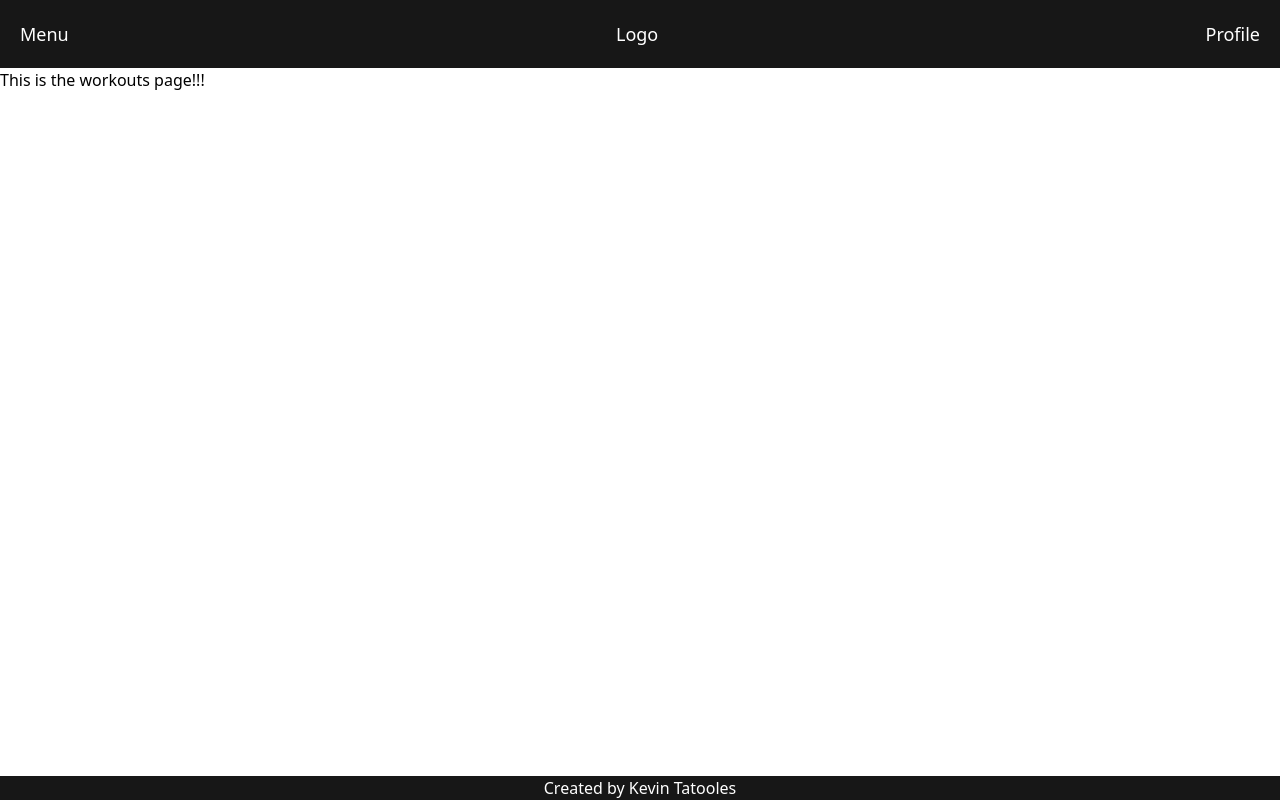
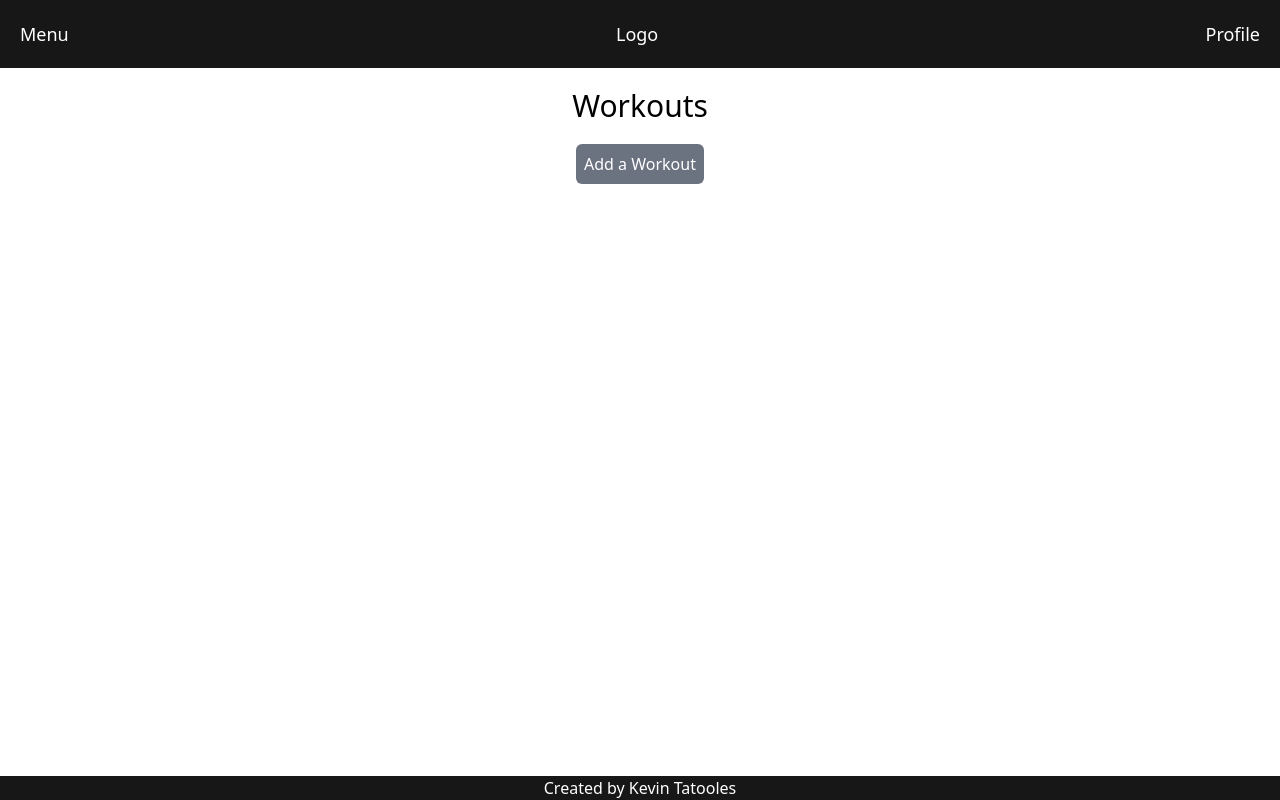
Before and after one commit to Tatooles/next-fitness-tracker, a Next.js app: page /workouts in a window 1280 px wide. Built offline with nearby package versions, Linux system fonts and the light colour scheme.

Commit message:
Start working on modal

```diff
--- /dev/null
+++ b/app/workouts/AddWorkoutModal.tsx
@@ -0,0 +1,20 @@
+export default function AddWorkoutModal({
+  children,
+  isOpen,
+  handleClose,
+}: {
+  children: any;
+  isOpen: boolean;
+  handleClose: () => void;
+}) {
+  if (!isOpen) return null;
+
+  // This is where we will use a portal
+  // Return two divs within that portal, the actual modal with the children inside, and the background 1/2 opacity div
+  return (
+    <div className="p-5 text-center">
+      <h1 className="mb-5 text-3xl">Add Workout</h1>
+      <div>Create some fields to fill out</div>
+    </div>
+  );
+}
--- a/app/workouts/page.tsx
+++ b/app/workouts/page.tsx
@@ -5,5 +5,12 @@ export default function Home() {
    * Create a modal to enter the info
    * Display the list of workouts
    */
-  return <div className="">This is the workouts page!!!</div>;
+  return (
+    <div className="p-5 text-center">
+      <h1 className="mb-5 text-3xl">Workouts</h1>
+      <button className=" rounded-md bg-gray-500 p-2 text-white">
+        Add a Workout
+      </button>
+    </div>
+  );
 }
```
